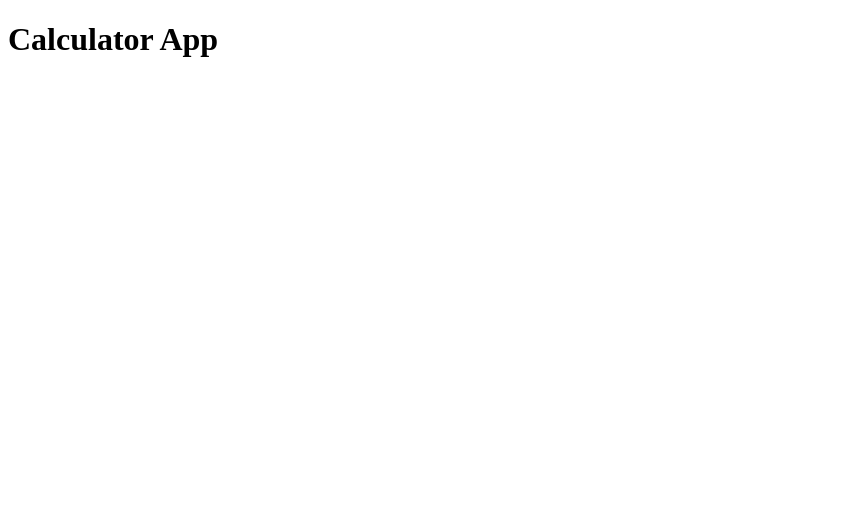
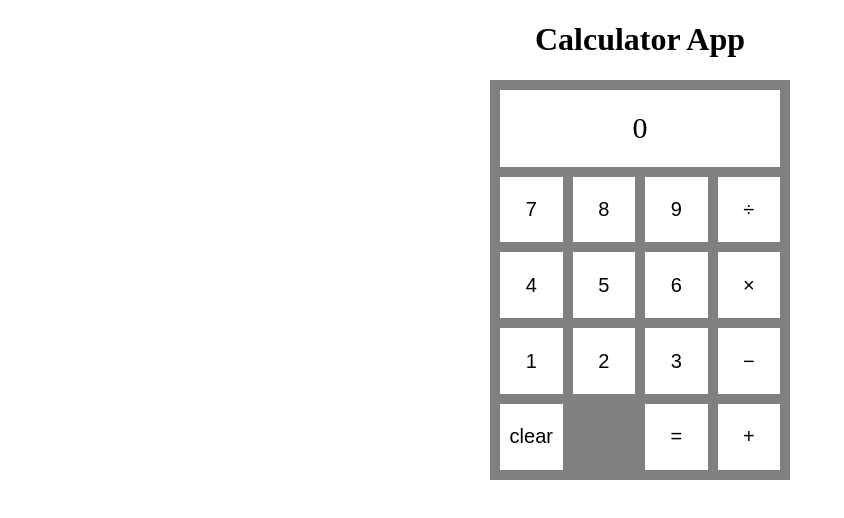
Before and after one commit to EventBridge/calculator, a plain HTML site: page index.html in a window 1280 px wide. Shown: the whole page, without its empty margins (0-844 px from the left). Drawn offline with Linux system fonts and the light colour scheme.

Commit message:
non-functional UI

```diff
--- a/calculator.js
+++ b/calculator.js
@@ -0,0 +1,19 @@
+function add(a,b) {
+    return a+b;
+}
+
+function subtract(a,b) {
+    return a-b;
+}
+
+function multiply(a,b) {
+    return a*b;
+}
+
+function divide(a,b) {
+    return a/b;
+}
+
+function operate(operator,a,b) {
+
+}
--- a/index.html
+++ b/index.html
@@ -5,10 +5,28 @@
     <meta http-equiv="X-UA-Compatible" content="IE=edge" />
     <meta name="viewport" content="width=device-width, initial-scale=1.0" />
     <title>Calculator</title>
-    <link rel="stylesheet" href="styles.css">
+    <link rel="stylesheet" href="styles.css" />
     <script src="calculator.js" defer></script>
   </head>
   <body>
-      <h1>Calculator App</h1>
+    <h1>Calculator App</h1>
+    <div class="calculator">
+      <div class="screen">0</div>
+      <button>7</button>
+      <button>8</button>
+      <button>9</button>
+      <button>&divide;</button>
+      <button>4</button>
+      <button>5</button>
+      <button>6</button>
+      <button>&times;</button>
+      <button>1</button>
+      <button>2</button>
+      <button>3</button>
+      <button>&minus;</button>
+      <button>clear</button>
+      <button style="grid-column-start: 3;">&equals;</button>
+      <button style="grid-column-start: 4;">&plus;</button>
+    </div>
   </body>
 </html>
--- a/styles.css
+++ b/styles.css
@@ -0,0 +1,38 @@
+* {
+    box-sizing: border-box;
+}
+
+h1 {
+    text-align: center;
+}
+
+.calculator {
+    display: grid;
+    grid-template-columns: repeat(4, 1fr);
+    column-gap: 10px;
+    row-gap: 10px;
+    height: 400px;
+    width: 300px;
+    margin: 0 auto;
+    background-color: grey;
+    padding: 10px;
+}
+
+.screen {
+    display: flex;
+    background-color: white;
+    grid-column: span 4;
+    font-size: 30px;
+    justify-content: center;
+    align-items: center;
+    height: 100%;
+}
+
+.calculator button {
+    margin: 0;
+    padding: 0;
+    background-color: white;
+    text-align: center;
+    font-size: 20px;
+    border: none;
+}
```
